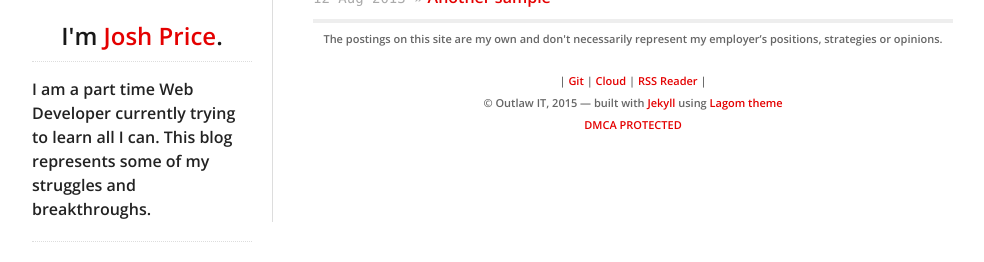
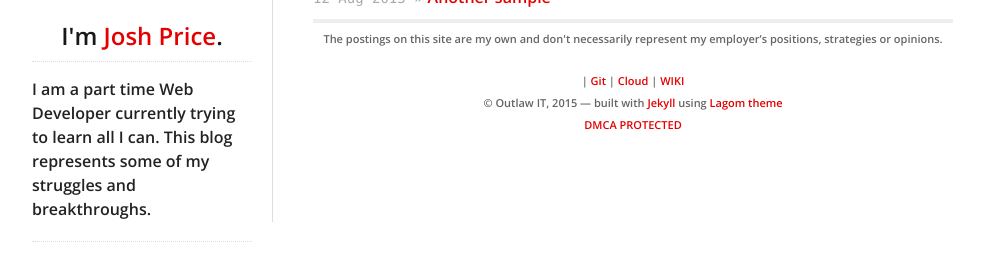
Before and after one commit to jprice/jprice.github.io, a Jekyll site: the page built from index.html, in a window 1280 px wide, cut to the strip 270-532 px from the top of the page. Shown: the whole strip, without its empty margins (138-1122 px from the left). Built offline with Jekyll 4.4.1, drawn with Linux system fonts in a browser that asks for light colours; nearby versions of some CDN libraries; comment, search, counter and statistics services are not loaded.

Commit message:
change footer

```diff
--- a/_includes/footer.html
+++ b/_includes/footer.html
@@ -7,7 +7,7 @@
   {% endif %}
 
   <p>
-    | <a href="http://git.jprice.io">Git</a> | <a href="http://cloud.jprice.io">Cloud</a> | <a href="http://rss.jprice.io">RSS Reader</a> |<br />
+    | <a href="https://git.jprice.io">Git</a> | <a href="https://cloud.jprice.io">Cloud</a> | <a href="https://wiki.jprice.io">WIKI</a><br />
     © Outlaw IT, 2015 &mdash; built with <a href="http://jekyllrb.com/">Jekyll</a> using <a href="https://github.com/swanson/lagom">Lagom theme</a><br />
 	{% if site.data.theme.show_dmca %}
       <script type="text/javascript">(function () { var h = document.getElementsByTagName("head")[0]; h.appendChild(c); })();</script><a href="http://www.dmca.com/" title="DMCA">DMCA</a> <a href="http://www.dmca.com/Protection/Status.aspx?ID=df01d04b-ee67-4799-aac6-9f410f628496" title="DMCA"> PROTECTED</a>
```
